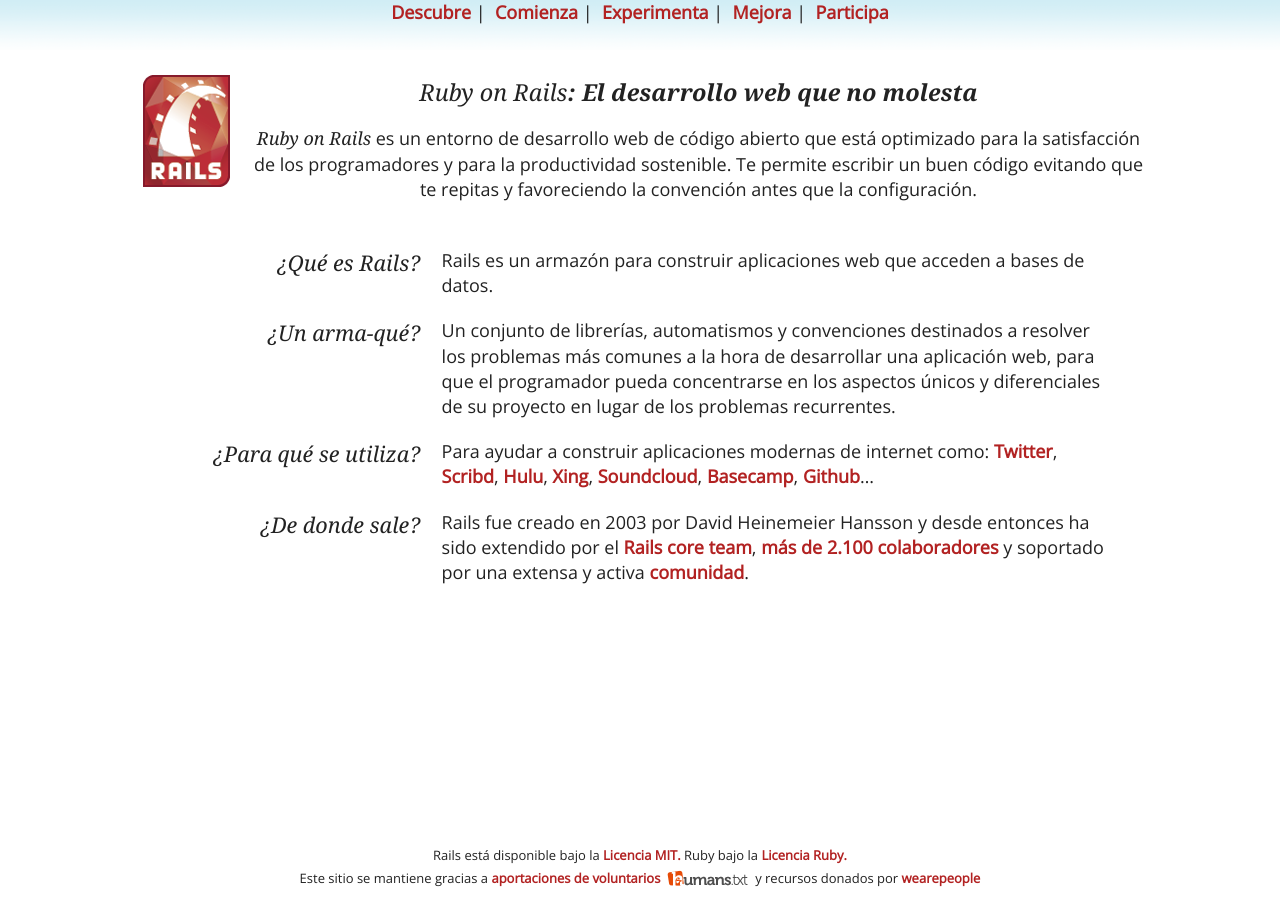
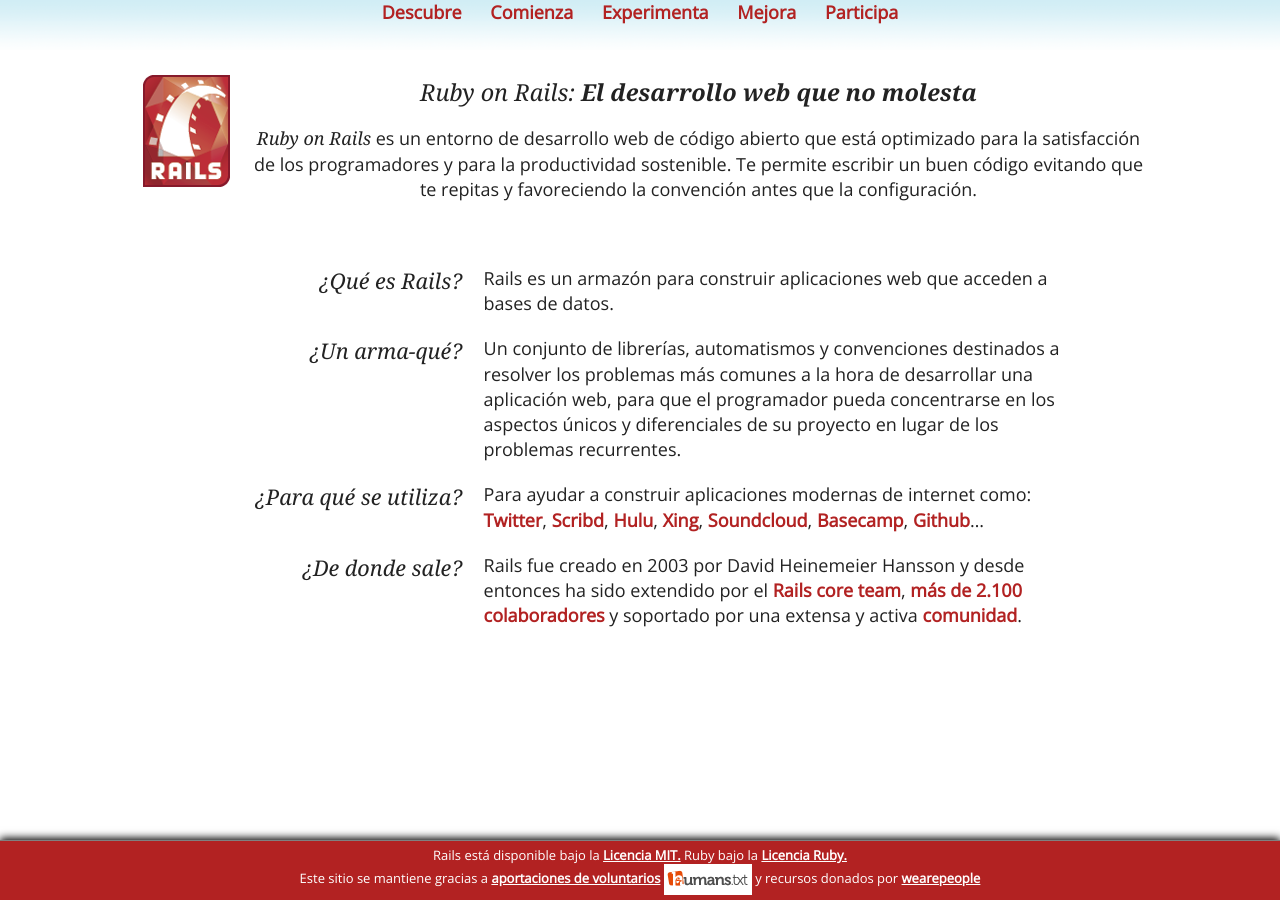
Before and after one commit to rails-es/rails-es.github.io, a Jekyll site: the page built from index.html, in a window 1280 px wide. Built offline with Jekyll 4.4.1, drawn with Linux system fonts in a browser that asks for light colours; some web fonts are replaced; Markdown is read by kramdown in place of the engine named in the settings.

Commit message:
layout and responsiveness improvements

```diff
--- a/_layouts/default.html
+++ b/_layouts/default.html
@@ -22,12 +22,17 @@
   </head>
   <body>
     <nav>
-      <a href="index.html" title="Qué es Ruby on Rails">Descubre</a>&nbsp;|&nbsp;
-      <a href="comienza.html" title="Aprende los fundamentos">Comienza</a>&nbsp;|&nbsp;
-      <a href="instala.html" title="Instala Ruby on Rails y pruébalo">Experimenta</a>&nbsp;|&nbsp;
-      <a href="mejora.html" title="Lleva tus habilidades al siguiente nivel">Mejora</a>&nbsp;|&nbsp;
+      <a href="index.html" title="Qué es Ruby on Rails">Descubre</a>
+      <span class='separator'>&nbsp;|&nbsp;</span>
+      <a href="comienza.html" title="Aprende los fundamentos">Comienza</a>
+      <span class='separator'>&nbsp;|&nbsp;</span>
+      <a href="instala.html" title="Instala Ruby on Rails y pruébalo">Experimenta</a>
+      <span class='separator'>&nbsp;|&nbsp;</span>
+      <a href="mejora.html" title="Lleva tus habilidades al siguiente nivel">Mejora</a>
+      <span class='separator'>&nbsp;|&nbsp;</span>
       <a href="participa.html" title="Forma parte de de la comunidad">Participa</a>
     </nav>
+    <div class='clearfix'>
 
     <div role="main" id="main">
       {{ content }}
@@ -39,10 +44,8 @@
       Ruby bajo la <a href="http://www.ruby-lang.org/en/LICENSE.txt">Licencia Ruby.</a>
       <br>
       Este sitio se mantiene gracias a
-      <a href="/humans.txt">
-        aportaciones de voluntarios
-        <img src="img/humanstxt.gif" alt="Humans.txt" width="88" height="31">
-      </a>
+      <a href="/humans.txt">aportaciones de voluntarios</a>
+      <a href="/humans.txt"><img src="img/humanstxt.gif" alt="Humans.txt" width="88" height="31"></a>
       y recursos donados por
       <a href="http://wearepeople.io">wearepeople</a>
     </footer>
--- a/css/style.css
+++ b/css/style.css
@@ -89,33 +89,75 @@
 h1{font-size: 130%}
 h2{font-size: 120%; color: FireBrick; text-shadow: 0px 1px 0px #333}
 h3{font-size: 120%}
-nav{ background: url('../img/topbluefade.gif'); text-align: center; height:50px; font-weight: 500}
 h1,h2,h3{ font-family: 'Droid Serif', georgia, times, serif; font-style: italic; }
 dt{ font-family: 'Droid Serif', georgia, times, serif; font-style: italic; font-size: 120%; font-weight: 400}
 a, a:visited{color: FireBrick;text-decoration: none; font-weight: bold;}
 a:hover{color:white; background-color: firebrick}
+
+
+nav {
+  background: url('../img/topbluefade.gif') repeat-x;
+  text-align: center;
+  font-weight: 500;
+  width: 100%;
+}
+nav > .separator { visibility: hidden }
+nav > a { display: block; margin: auto; }
+
+@media only screen and (min-width: 32em) {
+  nav{ height:50px; }
+  nav > span, nav > a { display: inline }
+}
+
   header{min-height: 132px; padding: 10px 10%; text-align: center; /*text-shadow: 0px 1px 1px #333*/}
+  header > a { width: 90%; margin: auto }
+  header img#logo { ; margin: 15px }
+  header > h1 > em { display: block }
+  header > h1{ /*text-shadow: 0px 1px 1px #000*/ }
+  header > p { text-align: center; }
+@media only screen and (min-width: 50em) {
+  header > a { }
+  header > h1 > em { display: inline }
   header img#logo { float: left; margin: 15px }
   header > h1{ /*text-shadow: 0px 1px 1px #000*/ }
   header > p { text-align: center; }
-section#definiciones { margin: auto; width: 960px}
+}
+
+section#definiciones { margin: auto; width: 90% }
+section#definiciones dl { padding: 1em; width:100%; }
+section#definiciones dl > dt{ margin-top: 1em; width: 90%; }
+section#definiciones dl > dd{ width: 90%; }
+
+@media only screen and (min-width: 50em) {
+  section#definiciones { margin: auto; width: 48em}
   section#definiciones dl > dt{float: left; margin: 0px; padding: 0px 1em 0px 20px; text-align: right; width:25%;}
   section#definiciones dl > dd{  padding: 0px 0px 20px;  margin: 0px;  width: 70%;  float:left;}
   section#definiciones dl > dd li{ font-size:90%; margin-bottom: 1em;  }
   section#definiciones dl > dd li p{ float:left; font-size:90%; margin-bottom: 1em;  }
   section#definiciones dl > dd li img{  }
+}
   section#instalacion { margin:auto; width: 960px}
 
-footer{background-color: white;
-        bottom:0px;
-        font-family: 'Open Sans',
-        sans-serif;
+footer{
+  background-color: firebrick;
+  bottom: 0px;
+  border-top: 1px solid gray;
+  box-shadow: 0px -2px 8px #000;
+  color: white;
+  font-family: 'Open Sans', sans-serif;
   font-size: small;
-        left:0px;
-        padding:5px 0px;
-        position:fixed;
-        text-align:center;
-        width:100%}
+  left: 0px;
+  padding: 5px 0px;
+  position: fixed;
+  text-align: center;
+  width: 100%;
+}
+footer > a, footer > a:visited {
+  color: white;
+  font-weight: bold;
+  text-decoration: underline;
+}
+
 a.libro{ display: inline-block }
 a.libro img{ margin: auto 1em; outline: 1px solid lightgray }
 p{text-align: justify}
--- a/index.html
+++ b/index.html
@@ -6,7 +6,7 @@
   <a href="index.html" alt="Inicio" title="Descubre ruby on Rails">
   <img id='logo' src="img/rails_logo.png" alt="Rails Logo" title="Logotipo de Rails" />
   </a>
-  <h1><em>Ruby on Rails</em>: El desarrollo web que no molesta</h1>
+  <h1><em>Ruby on Rails:</em> El desarrollo web que no molesta</h1>
   <p><em>Ruby on Rails</em> es un entorno de desarrollo web de código abierto
   que está optimizado para la satisfacción de los programadores y para la
   productividad sostenible.
```
Lines whose indentation alone changed are shown as unchanged.
